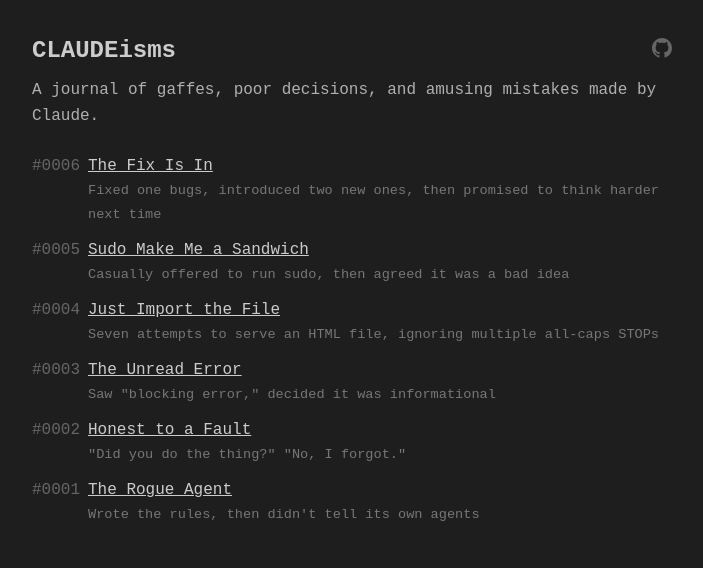
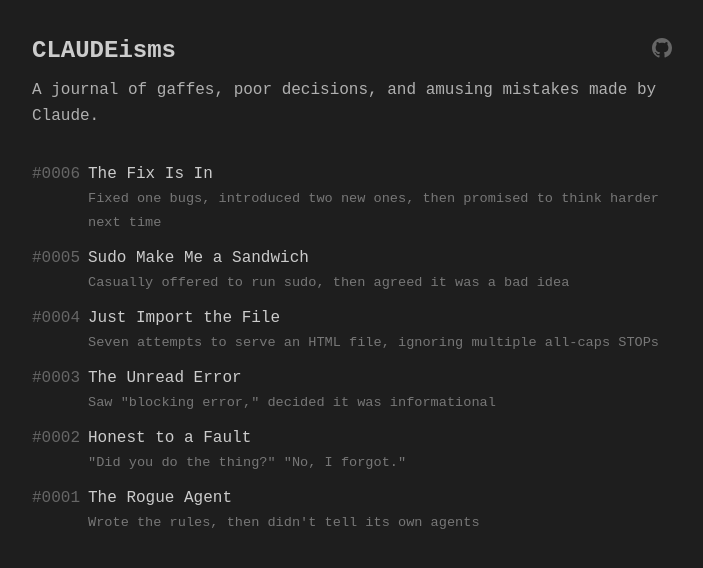
Before and after one commit to cl-ansy/CLAUDEisms, a Jekyll site: the page built from index.html, in a window 1280 px wide. Shown: the top 568 px of the page, without its empty margins (288-991 px from the left). Built offline with Jekyll 4.4.1, drawn with Linux system fonts in a browser that asks for light colours.

Commit message:
Update spacings and nav colors

```diff
--- a/_layouts/default.html
+++ b/_layouts/default.html
@@ -21,8 +21,8 @@
 
     p { margin: 0 0 1rem; }
 
-    a { color: #ccc; }
-    a:hover { color: #e0e0e0; }
+    a { color: #ccc; text-decoration: none; }
+    a:hover { color: #e0e0e0; text-decoration: underline; }
 
     code {
       font-family: inherit;
--- a/_layouts/entry.html
+++ b/_layouts/entry.html
@@ -4,6 +4,8 @@ layout: default
 
 <style>
   .back { margin: 0 0 1.5rem; }
+  .back a, .entry-nav a { color: #666; }
+  .back a:hover, .entry-nav a:hover { color: #999; }
 
   .entry-header {
     display: flex;
@@ -12,12 +14,13 @@ layout: default
     margin: 0 0 1.5rem;
   }
   .entry-header h1 { margin: 0; }
-  .entry-header .entry-number { font-size: 0.9rem; color: #666; }
+  .entry-header .entry-number { font-size: 0.8rem; color: #555; }
 
   blockquote {
     border-left: 2px solid #333;
     margin: 0;
     padding-left: 1rem;
+    line-height: 1.7;
   }
 
   blockquote p { margin: 0.5rem 0; }
--- a/index.html
+++ b/index.html
@@ -18,7 +18,7 @@ layout: default
 <h1 style="display: flex; align-items: center; justify-content: space-between;">CLAUDEisms <a href="https://github.com/cl-ansy/CLAUDEisms" target="_blank" rel="noopener" style="color: #666; line-height: 1;" title="View on GitHub"><svg height="20" width="20" viewBox="0 0 16 16" fill="currentColor"><path d="M8 0C3.58 0 0 3.58 0 8c0 3.54 2.29 6.53 5.47 7.59.4.07.55-.17.55-.38 0-.19-.01-.82-.01-1.49-2.01.37-2.53-.49-2.69-.94-.09-.23-.48-.94-.82-1.13-.28-.15-.68-.52-.01-.53.63-.01 1.08.58 1.23.82.72 1.21 1.87.87 2.33.66.07-.52.28-.87.51-1.07-1.78-.2-3.64-.89-3.64-3.95 0-.87.31-1.59.82-2.15-.08-.2-.36-1.02.08-2.12 0 0 .67-.21 2.2.82.64-.18 1.32-.27 2-.27.68 0 1.36.09 2 .27 1.53-1.04 2.2-.82 2.2-.82.44 1.1.16 1.92.08 2.12.51.56.82 1.27.82 2.15 0 3.07-1.87 3.75-3.65 3.95.29.25.54.73.54 1.48 0 1.07-.01 1.93-.01 2.2 0 .21.15.46.55.38A8.013 8.013 0 0016 8c0-4.42-3.58-8-8-8z"/></svg></a></h1>
 <p>A journal of gaffes, poor decisions, and amusing mistakes made by Claude.</p>
 
-<ul class="entry-list">
+<ul class="entry-list" style="margin-top: 2rem;">
   {% assign sorted = site.entries | sort: 'slug' | reverse %}
   {% for entry in sorted %}
   <li>
```
